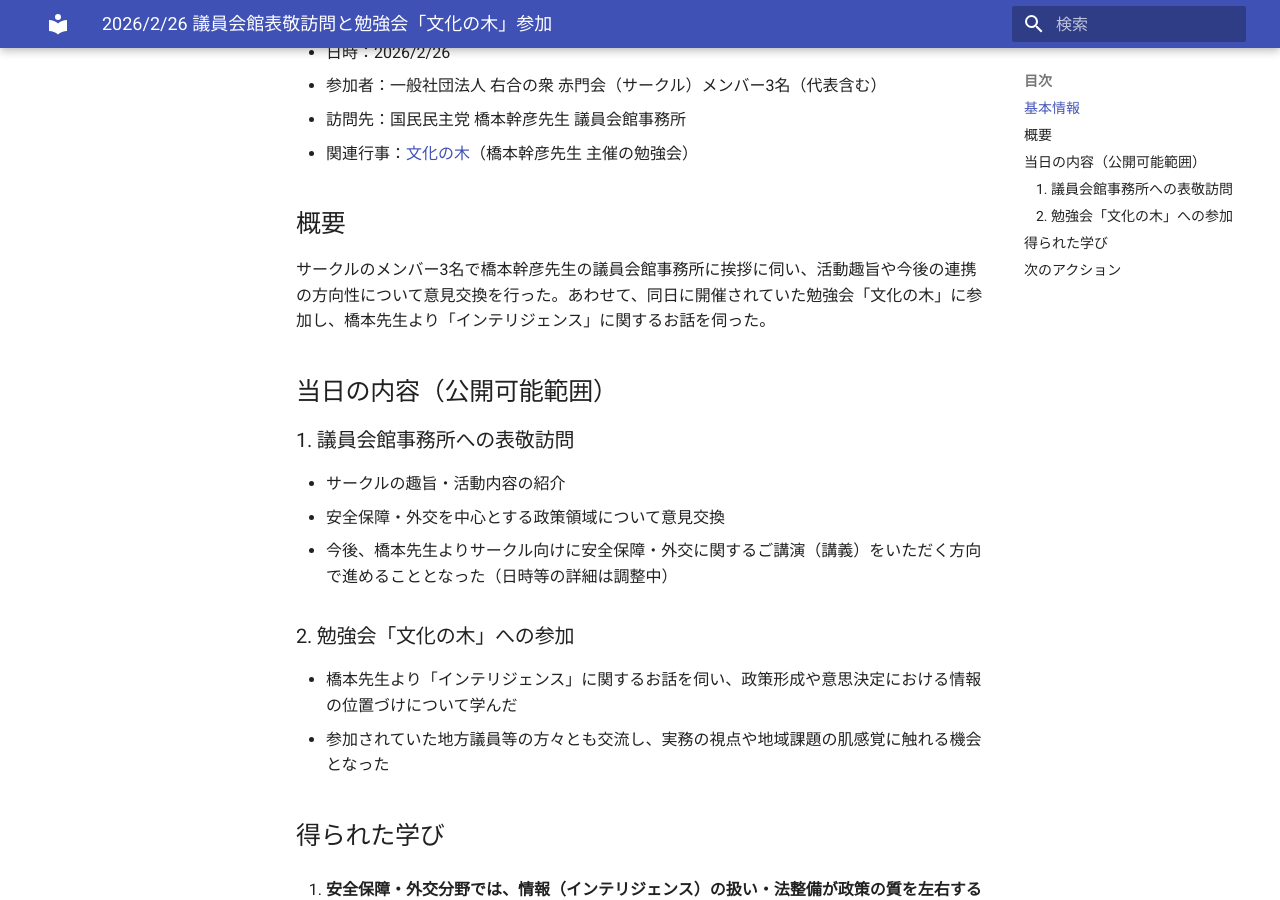
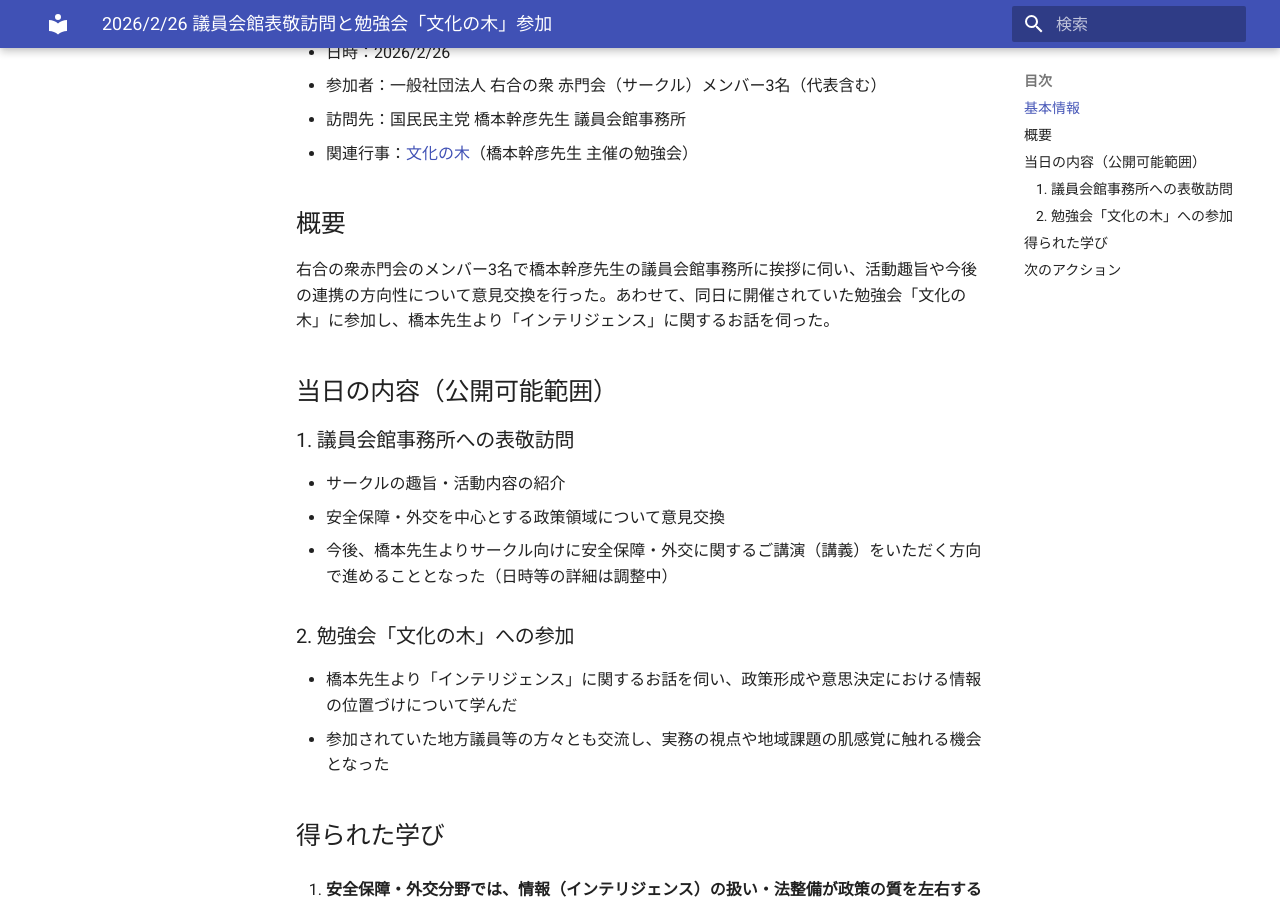
Before and after one commit to yu-ki-nakayama/policy-notes, an MkDocs documentation site: the page built from docs/activity/activity_20260226.md, in a window 1280 px wide and 900 px high, scrolled down 346 px. Built offline with MkDocs 1.6.1 and Material for MkDocs 9.7.7, drawn with Linux system fonts in a browser that asks for light colours.

Commit message:
Update activity_20260226.md

```diff
--- a/docs/activity/activity_20260226.md
+++ b/docs/activity/activity_20260226.md
@@ -9,7 +9,7 @@
 - 関連行事：[文化の木](https://bunkanoki.com/)（橋本幹彦先生 主催の勉強会）
 
 ## 概要
-サークルのメンバー3名で橋本幹彦先生の議員会館事務所に挨拶に伺い、活動趣旨や今後の連携の方向性について意見交換を行った。あわせて、同日に開催されていた勉強会「文化の木」に参加し、橋本先生より「インテリジェンス」に関するお話を伺った。
+右合の衆赤門会のメンバー3名で橋本幹彦先生の議員会館事務所に挨拶に伺い、活動趣旨や今後の連携の方向性について意見交換を行った。あわせて、同日に開催されていた勉強会「文化の木」に参加し、橋本先生より「インテリジェンス」に関するお話を伺った。
 
 ## 当日の内容（公開可能範囲）
 ### 1. 議員会館事務所への表敬訪問
```
